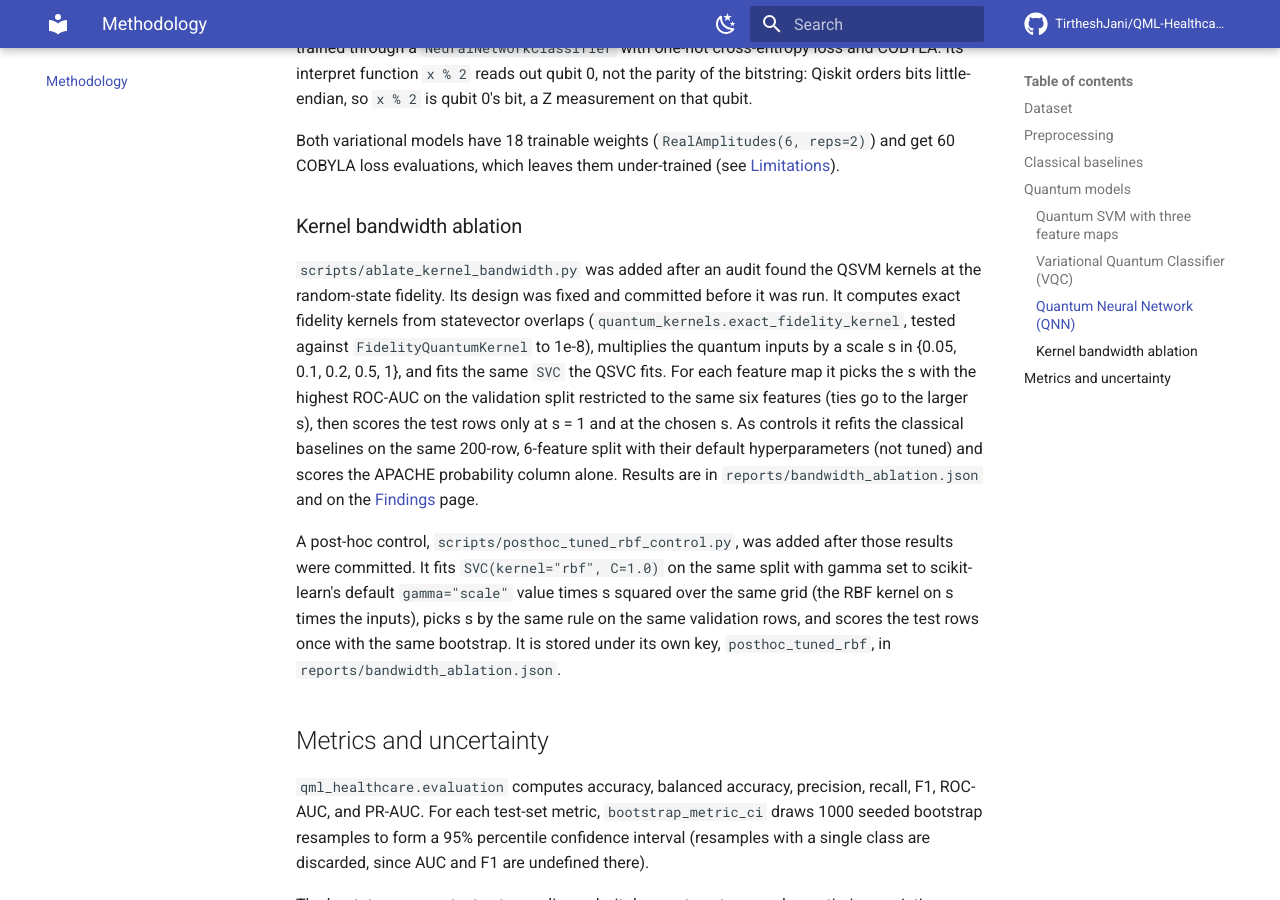
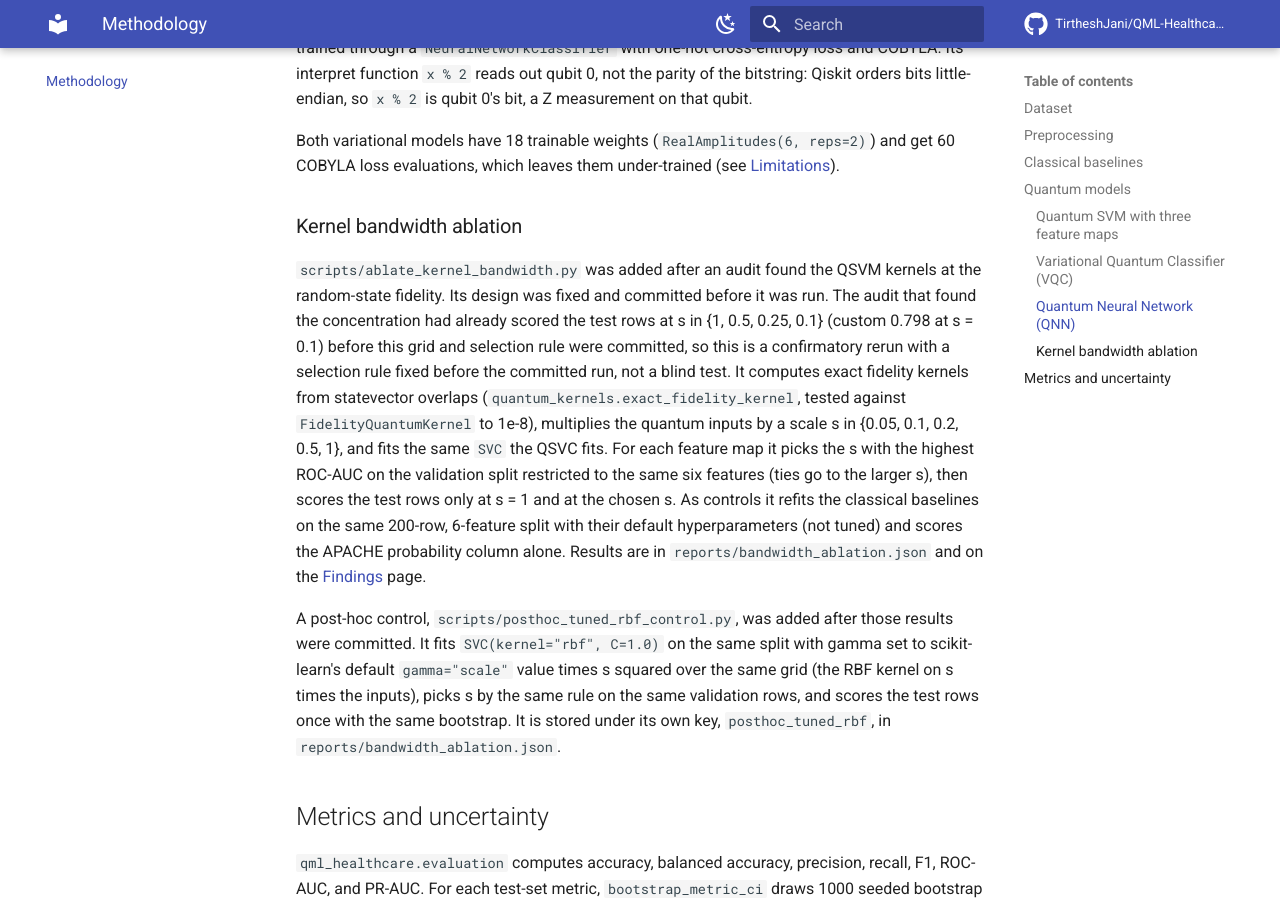
Before and after one commit to TirtheshJani/QML-Healthcare-Diagnostics, an MkDocs documentation site: the page built from docs/methodology.md, in a window 1280 px wide and 900 px high, scrolled down 2467 px. Built offline with MkDocs 1.6.1 and Material for MkDocs 9.7.7, drawn with Linux system fonts in a browser that asks for light colours; comment, search, counter and statistics services are not loaded.

Commit message:
docs: say the bandwidth ablation is a confirmatory rerun, not a blind test
"Pre-specified" overstated blindness. The script's design was committed
(4ad462f) before its results (23aa75a), but the audit that found the
kernel concentration had already scored the test rows at s in
{1, 0.5, 0.25, 0.1} (custom 0.798 at s = 0.1) before the grid and the
selection rule were committed.

"Pre-specified" is dropped from the README and docs/index.md headlines,
the findings.md intro, the limitations.md bullet and the README layout
entry. The README ablation section, findings.md, methodology.md,
limitations.md and the script docstring now state the history and call
the ablation a confirmatory rerun with a selection rule fixed before the
committed run, not a blind test. The script's code is unchanged (only
its docstring and one comment), and so are its committed outputs.

Co-Authored-By: Claude Opus 5.5 <noreply@anthropic.com>
Claude-Session: https://claude.ai/code/session_01PWSXcyEx8MpeCxMpwDRFHN

```diff
--- a/docs/methodology.md
+++ b/docs/methodology.md
@@ -95,7 +95,10 @@ evaluations, which leaves them under-trained (see [Limitations](limitations.md))
 ### Kernel bandwidth ablation
 
 `scripts/ablate_kernel_bandwidth.py` was added after an audit found the QSVM kernels at the
-random-state fidelity. Its design was fixed and committed before it was run. It computes exact fidelity
+random-state fidelity. Its design was fixed and committed before it was run. The audit that found the
+concentration had already scored the test rows at s in {1, 0.5, 0.25, 0.1} (custom 0.798 at s = 0.1)
+before this grid and selection rule were committed, so this is a confirmatory rerun with a selection
+rule fixed before the committed run, not a blind test. It computes exact fidelity
 kernels from statevector overlaps (`quantum_kernels.exact_fidelity_kernel`, tested against
 `FidelityQuantumKernel` to 1e-8), multiplies the quantum inputs by a scale s in
 {0.05, 0.1, 0.2, 0.5, 1}, and fits the same `SVC` the QSVC fits. For each feature map it picks the s
```
Also changed, not shown: README.md (+6 -3 lines), docs/findings.md (+7 -4 lines), docs/index.md (+1 -1 lines), docs/limitations.md (+6 -3 lines), 1 other file.
